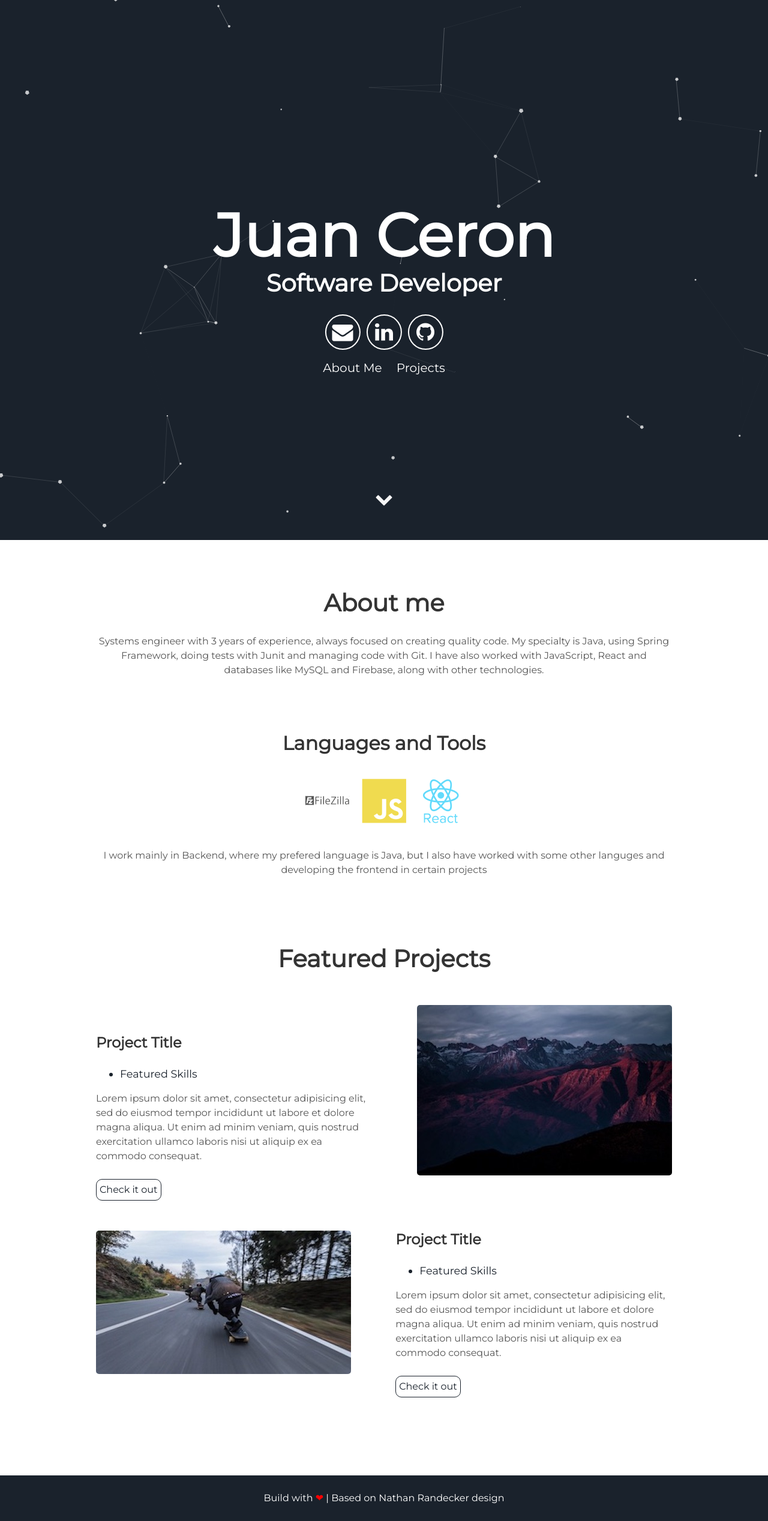
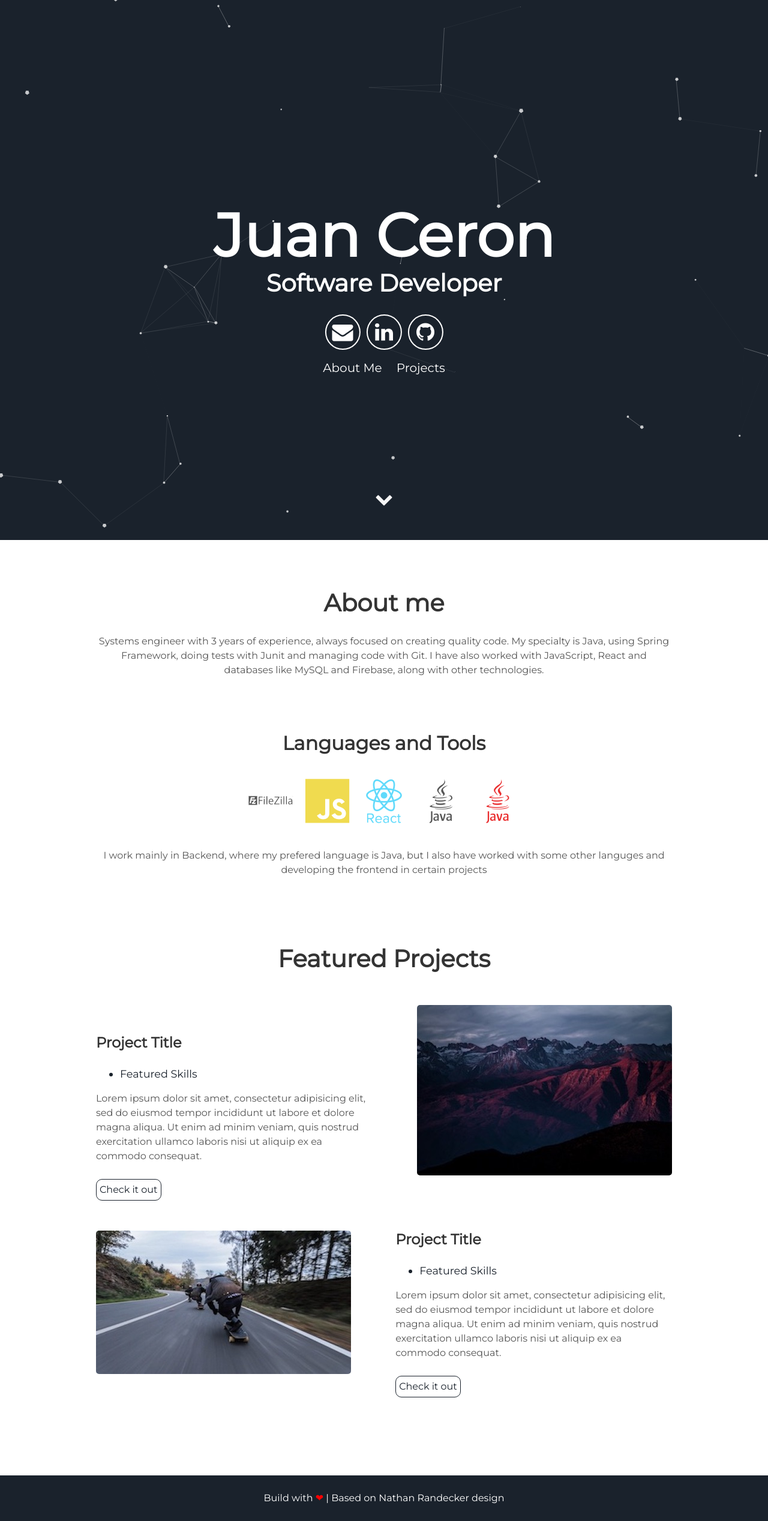
Before and after one commit to JuanCeron023/portfolio, a Jekyll site: the page built from index.html, in a window 1280 px wide. Shown: the whole page at 60% size. Built offline with Jekyll 4.4.1, drawn with Linux system fonts in a browser that asks for light colours.

Commit message:
Update about.html

```diff
--- a/_includes/about.html
+++ b/_includes/about.html
@@ -10,7 +10,8 @@
       <i class="devicon-babel-original"></i>
            <i class="devicon-javascript-plain colored"></i>
       <i class="devicon-react-original-wordmark colored"></i>
-          <i class="devicon-mysql-original-wordmark colored"></i>
+          <i class="devicon-java-plain-wordmark"></i>
+         <i class="devicon-java-plain-wordmark colored"></i>
                <i class="devicon-firebase-original-wordmark colored"></i>
                     <i class="devicon-postgresql-original-wordmark colored"></i>
                          <i class="devicon-amazonwebservices-original-wordmark colored"></i>
```
